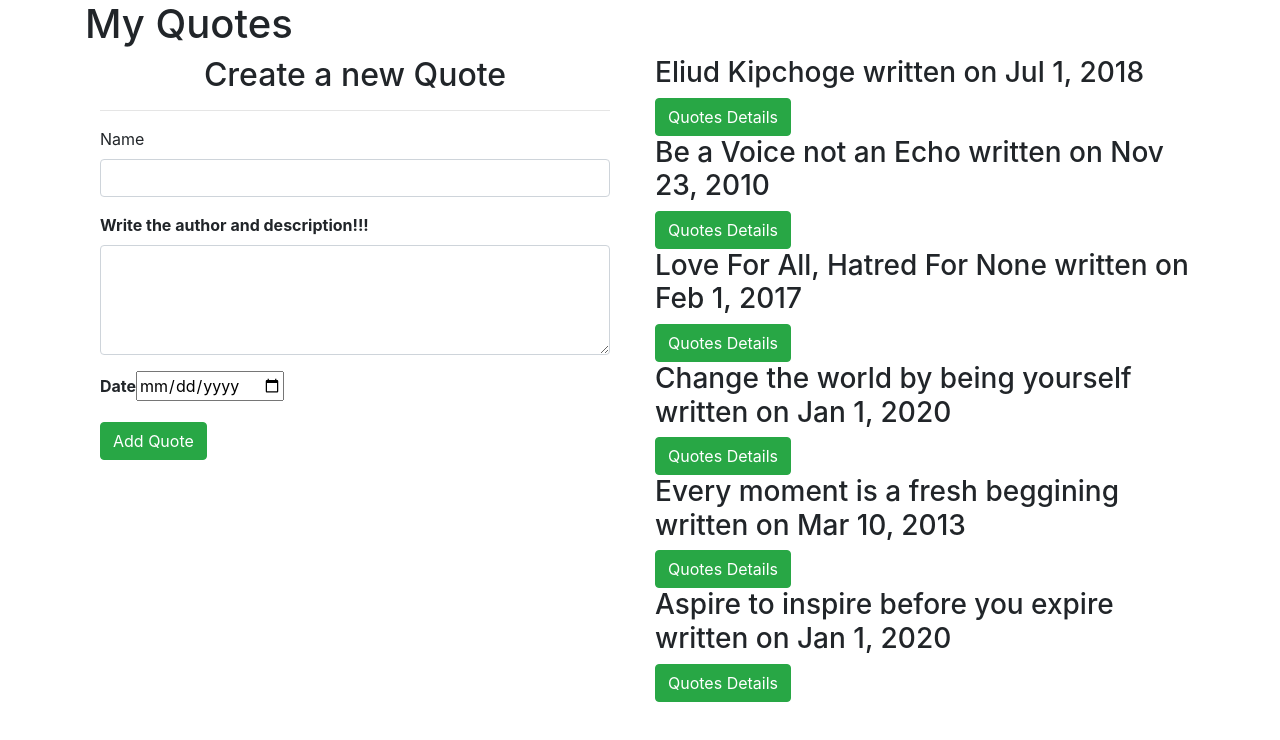
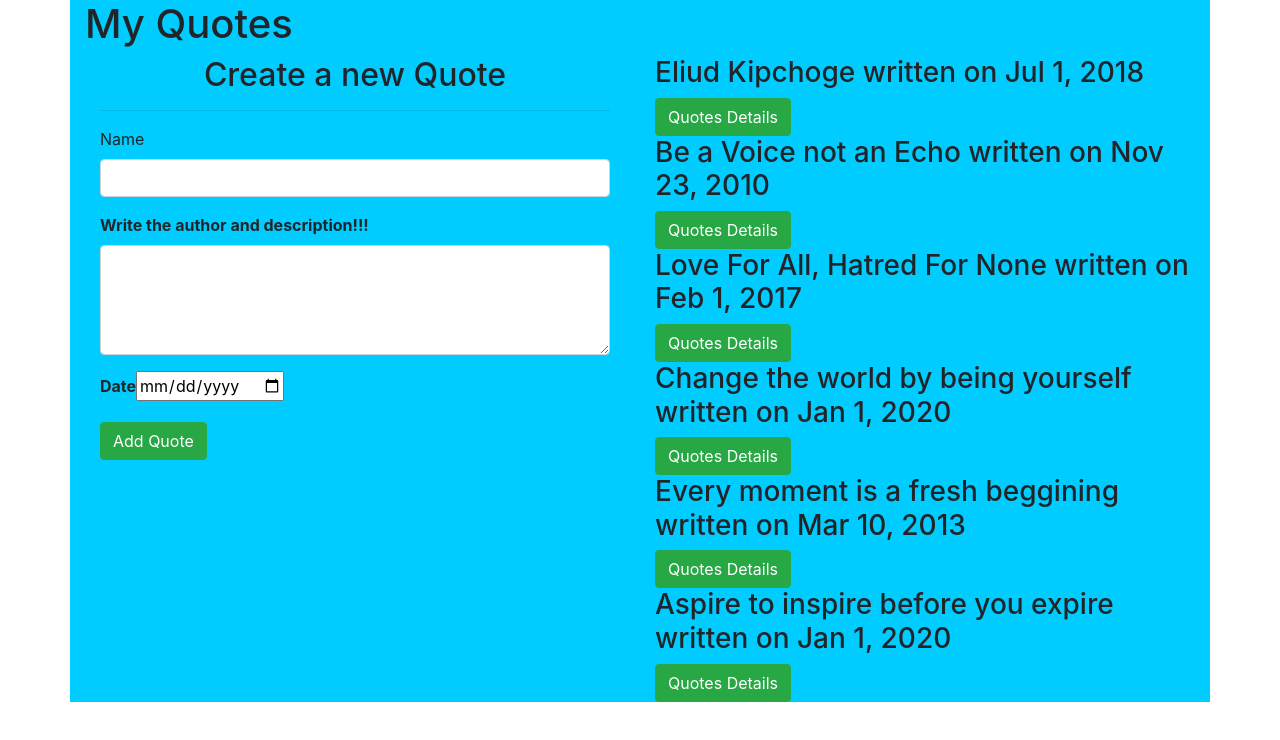
Before and after one commit to Abdifatah135/Angular-project, an Angular app: page / in a window 1280 px wide. Shown: the top 740 px of the page. Built offline with nearby package versions, Linux system fonts and the light colour scheme.

Commit message:
added background color

```diff
--- a/src/app/quote/quote.component.css
+++ b/src/app/quote/quote.component.css
@@ -0,0 +1,3 @@
+.image{
+    background-color: rgb(0, 204, 255);
+}
--- a/src/app/quote/quote.component.html
+++ b/src/app/quote/quote.component.html
@@ -1,4 +1,4 @@
-<div class="container">
+<div class="container image">
   <h1>My Quotes</h1>
   <div class="row">
     <div class="col-md-6">
```
